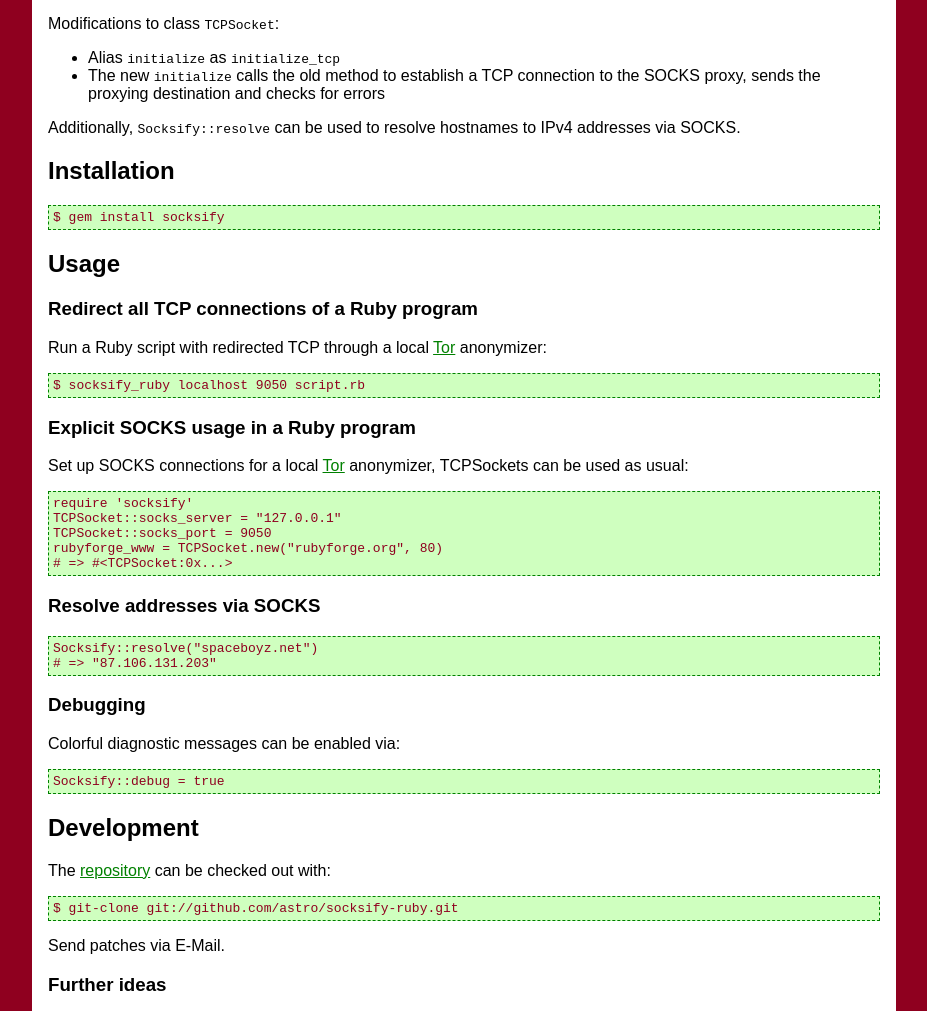
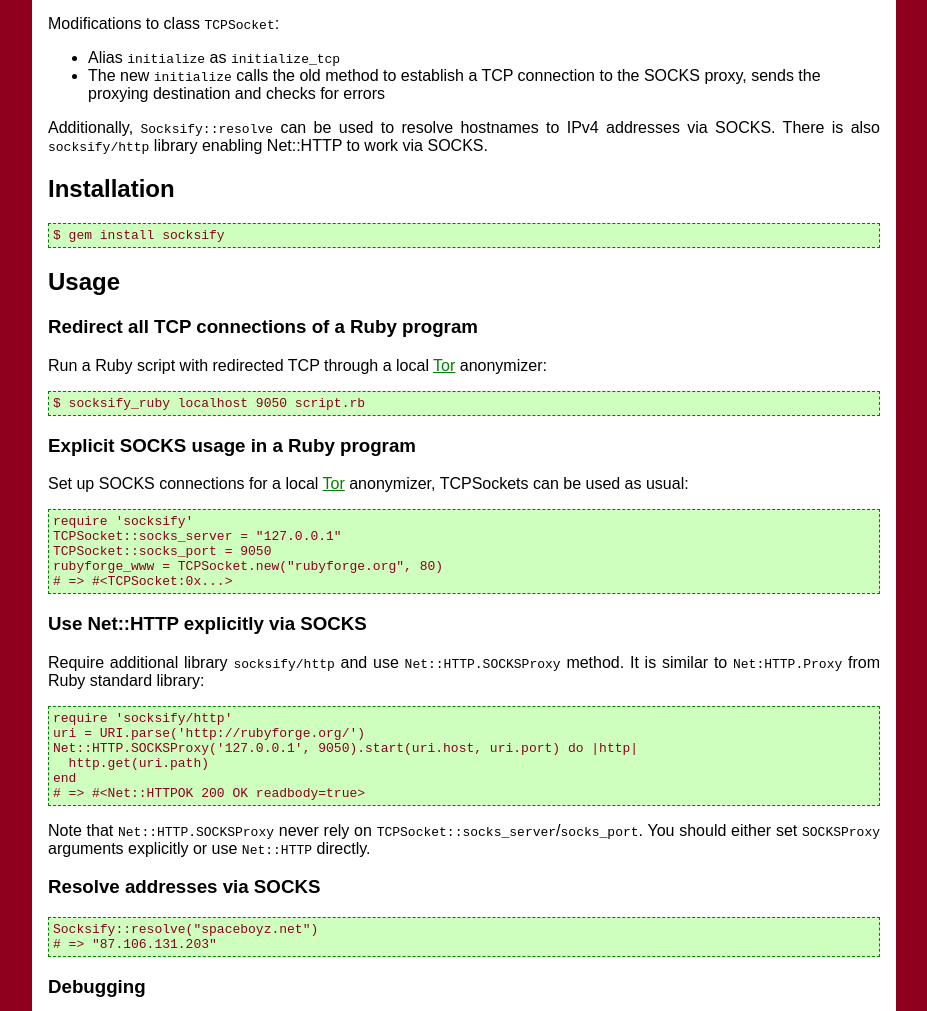
Before and after one commit to astro/socksify-ruby, a plain HTML site: page doc/index.html in a window 1280 px wide. Shown: the part 233-1244 px from the top of the page, without its empty margins (176-1103 px from the left). Drawn offline with Linux system fonts and the light colour scheme.

Commit message:
socksify/http: documentation

```diff
--- a/doc/index.html
+++ b/doc/index.html
@@ -36,7 +36,9 @@
       </ul>
       <p>
 	Additionally, <code>Socksify::resolve</code> can be used to
-	resolve hostnames to IPv4 addresses via SOCKS.
+	resolve hostnames to IPv4 addresses via SOCKS. There is also
+	<code>socksify/http</code> library enabling Net::HTTP to work
+	via SOCKS.
       </p>
 
       <h2>Installation</h2>
@@ -63,6 +65,28 @@ TCPSocket::socks_server = "127.0.0.1"
 TCPSocket::socks_port = 9050
 rubyforge_www = TCPSocket.new("rubyforge.org", 80)
 # => #&lt;TCPSocket:0x...&gt;</pre>
+
+      <h3>Use Net::HTTP explicitly via SOCKS</h3>
+      <p>
+	Require additional library <code>socksify/http</code>
+	and use <code>Net::HTTP.SOCKSProxy</code> method. It
+	is similar to <code>Net:HTTP.Proxy</code> from Ruby
+	standard library:
+      </p>
+      <pre>
+require 'socksify/http'
+uri = URI.parse('http://rubyforge.org/')
+Net::HTTP.SOCKSProxy('127.0.0.1', 9050).start(uri.host, uri.port) do |http|
+  http.get(uri.path)
+end
+# => #&lt;Net::HTTPOK 200 OK readbody=true&gt;</pre>
+
+      <p>
+	Note that <code>Net::HTTP.SOCKSProxy</code> never rely
+	on <code>TCPSocket::socks_server</code>/<code>socks_port</code>.
+	You should either set <code>SOCKSProxy</code> arguments
+	explicitly or use <code>Net::HTTP</code> directly.
+      </p>
 
       <h3>Resolve addresses via SOCKS</h3>
       <pre>Socksify::resolve("spaceboyz.net")
```
